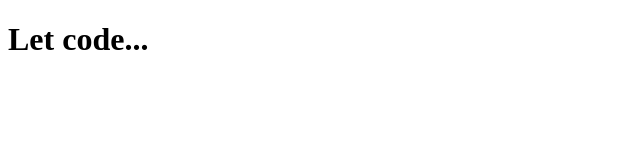
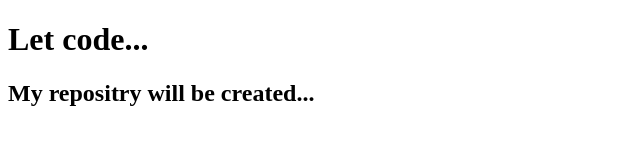
Before and after one commit to WinikeCuamba/WinikeCuamba, a plain HTML site: page index.html in a window 1280 px wide. Shown: the whole page, without its empty margins (0-640 px from the left). Drawn offline with Linux system fonts and the light colour scheme.

Commit message:
fix: html

```diff
--- a/index.html
+++ b/index.html
@@ -7,5 +7,6 @@
 </head>
 <body>
     <h1>Let code...</h1>
+    <h2> My repositry will be created...</h2>
 </body>
 </html>
```
